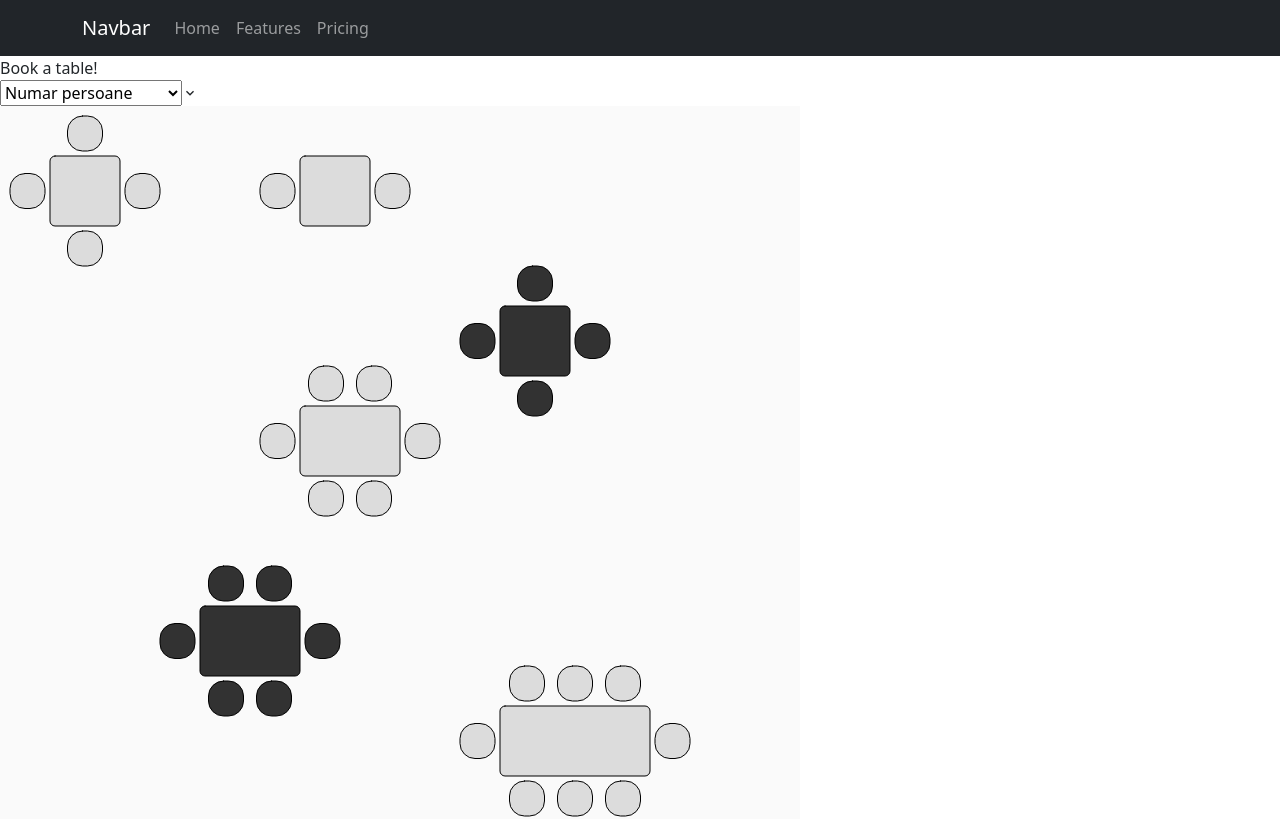
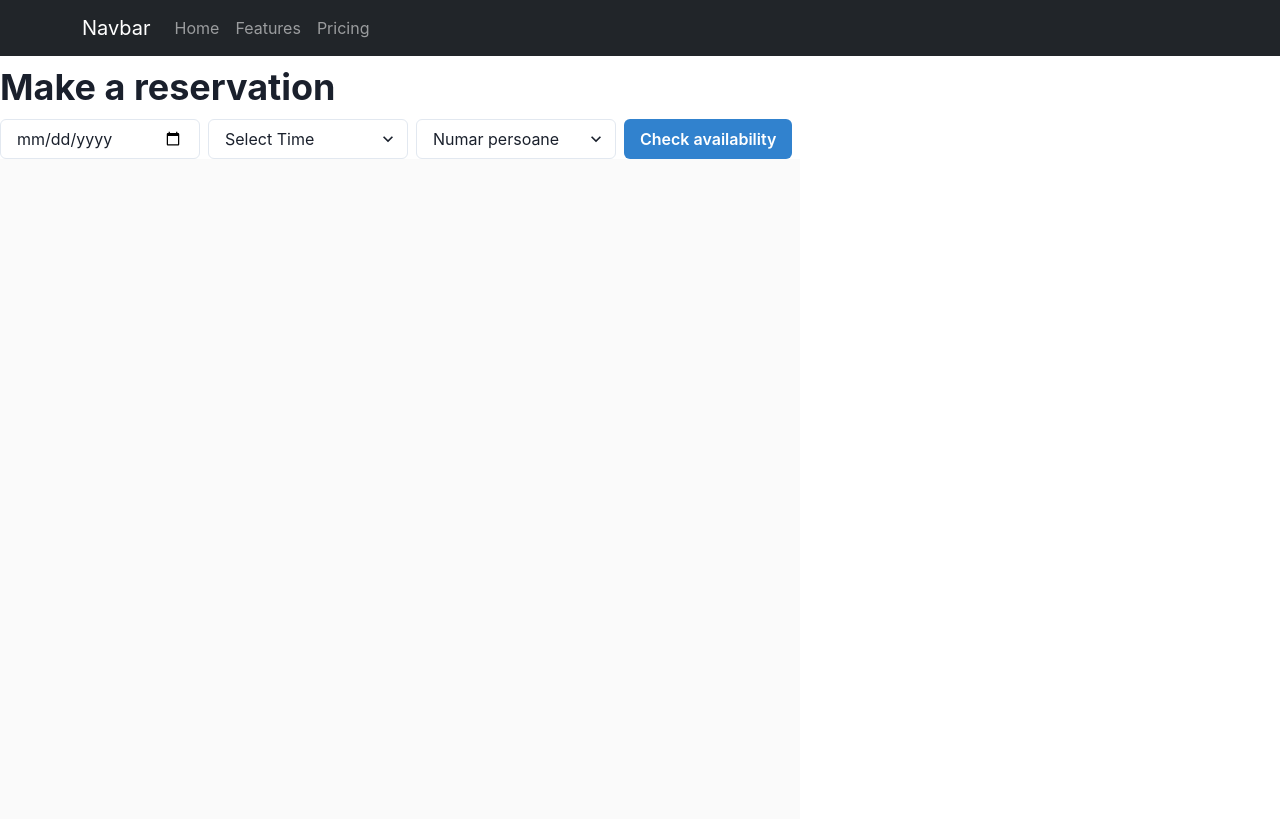
Before and after one commit to mehanix/Restaurant-App, a React (Create React App) app: page /restaurant/1/make-reservation in a window 1280 px wide. Shown: the top 819 px of the page. Built offline with nearby package versions, Linux system fonts and the light colour scheme.

Commit message:
barebones functionality

```diff
--- a/package.json
+++ b/package.json
@@ -3,6 +3,9 @@
   "version": "0.1.0",
   "private": true,
   "dependencies": {
+    "@chakra-ui/react": "^2.4.9",
+    "@emotion/react": "^11.10.5",
+    "@emotion/styled": "^11.10.5",
     "@testing-library/jest-dom": "^5.16.5",
     "@testing-library/react": "^13.4.0",
     "@testing-library/user-event": "^13.5.0",
@@ -12,6 +15,8 @@
     "@types/react-dom": "^18.0.9",
     "bootstrap": "^5.2.3",
     "bootstrap-icons": "^1.10.2",
+    "framer-motion": "^9.0.1",
+    "p5": "^1.5.0",
     "react": "^18.2.0",
     "react-bootstrap": "^2.7.0",
     "react-dom": "^18.2.0",
@@ -45,6 +50,7 @@
     ]
   },
   "devDependencies": {
+    "@types/p5": "^1.5.0",
     "react-router-dom": "^6.5.0"
   }
 }
--- a/src/App.tsx
+++ b/src/App.tsx
@@ -1,3 +1,4 @@
+import { ChakraProvider } from "@chakra-ui/react";
 import React from "react";
 import { BrowserRouter } from "react-router-dom";
 import { toast, ToastContainer } from "react-toastify";
@@ -6,9 +7,9 @@ import NavbarComponent from "./components/NavbarComponent";
 import RoutesProvider from "./routing/RoutesProvider";
 
 function App() {
-
   return (
     <>
+      <ChakraProvider>
         <BrowserRouter>
           <div>
             <NavbarComponent />
@@ -16,6 +17,7 @@ function App() {
           </div>
         </BrowserRouter>
         <ToastContainer position="bottom-right" />
+      </ChakraProvider>
     </>
   );
 }
--- /dev/null
+++ b/src/api.tsx
@@ -0,0 +1 @@
+export const API_URL = "localhost:8080/";
--- a/src/pages/ReservationPage/ReservationPageWrapper.tsx
+++ b/src/pages/ReservationPage/ReservationPageWrapper.tsx
@@ -1,13 +1,40 @@
-import { Select } from "@chakra-ui/react";
+import { Button, Heading, HStack, Input, Select } from "@chakra-ui/react";
 import { Minimap, reservationManager } from "./components/minimap/Minimap";
 
 const Page = () => {
+  const timesList = [...Array(10).keys()].map((x: number) => {
+    return <option value={(x + 8).toString()}>{x + 8}:00</option>;
+  });
+
   return (
     <>
-      Book a table!
+      <Heading mt="10px" size="xl">
+        Make a reservation
+      </Heading>
+      <HStack mt="10px">
+        <Input
+          onChange={() => {
+            reservationManager.setActive(false);
+          }}
+          placeholder="Select Date"
+          size="md"
+          type="date"
+          width="200px"
+          id="reservationDate"
+        />
         <Select
           onChange={() => {
-          reservationManager.update();
+            reservationManager.setActive(false);
+          }}
+          placeholder="Select Time"
+          width="200px"
+          id="reservationTime"
+        >
+          {timesList}
+        </Select>
+        <Select
+          onChange={() => {
+            reservationManager.setActive(false);
           }}
           id="noOfPeople"
           width="200px"
@@ -17,7 +44,25 @@ const Page = () => {
           <option value="4">4</option>
           <option value="6">6</option>
         </Select>
+        <Button
+          colorScheme="blue"
+          onClick={() => {
+            reservationManager.update();
+          }}
+        >
+          Check availability
+        </Button>
+      </HStack>
       <Minimap />
+      <Button
+        onClick={() => {
+          reservationManager.submit();
+        }}
+        mt="10px"
+        colorScheme="blue"
+      >
+        Rezerva
+      </Button>
     </>
   );
 };
--- a/src/pages/ReservationPage/components/minimap/Minimap.tsx
+++ b/src/pages/ReservationPage/components/minimap/Minimap.tsx
@@ -1,6 +1,6 @@
 import p5 from "p5";
 import { useEffect, useRef } from "react";
-import { TableListAPIObject } from "./APIInterfaces";
+import { TableObject } from "./APIInterfaces";
 import { ReservationDataManager } from "./ReservationDataManager";
 import { Table, TableStatus } from "./Table";
 import { TableManager } from "./TableManager";
@@ -8,8 +8,7 @@ import { TableManager } from "./TableManager";
 let myP5: p5;
 export let tableManager: TableManager;
 export let reservationManager: ReservationDataManager;
-const DemoTables: TableListAPIObject = {
-  tables: [
+const DemoTables: TableObject[] = [
   {
     x: 50,
     y: 50,
@@ -52,15 +51,20 @@ const DemoTables: TableListAPIObject = {
     id: 6,
     status: TableStatus.UNAVAILABLE,
   },
-  ],
+];
+
+const getTableMapFromRequest = async () => {
+  // req la harta
+  return DemoTables; // it will be replaced by the response of the call
 };
 
 export const Minimap = () => {
   const divRef = useRef<any>(null);
   const s = (s: any) => {
-    s.setup = () => {
+    s.setup = async () => {
       s.createCanvas(800, 800);
-      tableManager = new TableManager(DemoTables);
+      const tableMap = await getTableMapFromRequest();
+      tableManager = new TableManager(tableMap);
       reservationManager = new ReservationDataManager();
     };
 
@@ -68,10 +72,15 @@ export const Minimap = () => {
     s.draw = () => {
       s.background(250);
       s.fill(255);
+      if (reservationManager.active) {
         tableManager.displayTables();
+      }
     };
 
     s.mousePressed = () => {
+      if (!reservationManager.active) {
+        return;
+      }
       tableManager.checkIfClicked();
     };
   };
--- a/src/pages/ReservationPage/components/minimap/ReservationDataManager.ts
+++ b/src/pages/ReservationPage/components/minimap/ReservationDataManager.ts
@@ -1,15 +1,49 @@
-import { myP5 } from "./Minimap";
+import { Minimap, myP5 } from "./Minimap";
+import { TableManager } from "./TableManager";
 
 export class ReservationDataManager {
   selectedNumberOfPeople: number;
+  reservationDate: string;
+  reservationTime: number;
+  active: boolean;
   constructor() {
     this.selectedNumberOfPeople = 0;
+    this.active = false;
+    this.reservationDate = "";
+    this.reservationTime = 0;
   }
 
   update() {
-    let a = myP5.select("#noOfPeople");
-    if (a) {
-      this.selectedNumberOfPeople = a.value() as number;
+    let noOfPeople = myP5.select("#noOfPeople");
+    let reservationTime = myP5.select("#reservationTime");
+    let reservationDate = myP5.select("#reservationDate");
+
+    if (noOfPeople) {
+      this.selectedNumberOfPeople = noOfPeople.value() as number;
     }
+    if (reservationDate) {
+      this.reservationDate = reservationDate.value() as string;
+    }
+    if (reservationTime) {
+      this.reservationTime = reservationTime.value() as number;
+    }
+
+    if (
+      this.selectedNumberOfPeople == 0 ||
+      this.reservationDate == "" ||
+      this.reservationTime == 0
+    ) {
+      alert("Trebuie selectate toate cele 3 campuri!");
+      return;
+    }
+
+    this.setActive(true);
+  }
+  setActive(value: boolean) {
+    this.active = value;
+  }
+
+  submit() {
+    console.log(TableManager.tableSelection);
   }
 }
--- a/src/pages/ReservationPage/components/minimap/TableManager.ts
+++ b/src/pages/ReservationPage/components/minimap/TableManager.ts
@@ -1,15 +1,15 @@
-import { TableListAPIObject } from "./APIInterfaces";
+import { TableObject } from "./APIInterfaces";
 import { reservationManager } from "./Minimap";
 import { Table, TableStatus } from "./Table";
 
 export class TableManager {
-  tables: Table[];
-  tableSelection: Table[];
+  static tables: Table[];
+  static tableSelection: Table[];
 
-  constructor(apiData: TableListAPIObject) {
-    this.tables = [];
-    this.tableSelection = [];
-    for (let tableData of apiData.tables) {
+  constructor(apiData: TableObject[]) {
+    TableManager.tables = [];
+    TableManager.tableSelection = [];
+    for (let tableData of apiData) {
       let newTable = new Table({
         x: tableData.x,
         y: tableData.y,
@@ -17,17 +17,17 @@ export class TableManager {
         id: tableData.id,
         status: tableData.status,
       });
-      this.tables.push(newTable);
+      TableManager.tables.push(newTable);
     }
   }
 
   displayTables() {
-    for (let table of this.tables) {
+    for (let table of TableManager.tables) {
       table.display();
     }
   }
   checkIfClicked() {
-    for (let table of this.tables) {
+    for (let table of TableManager.tables) {
       table.checkIfClicked();
     }
   }
@@ -57,7 +57,7 @@ export class TableManager {
 
   findTable(id: number): Table | null {
     let foundTable = null;
-    for (let table of this.tables) {
+    for (let table of TableManager.tables) {
       if (table.id == id) {
         foundTable = table;
       }
@@ -67,17 +67,17 @@ export class TableManager {
 
   computeTableSelection() {
     let tableSelection = [];
-    for (let table of this.tables) {
+    for (let table of TableManager.tables) {
       if (table.status == TableStatus.SELECTED) {
         tableSelection.push(table);
       }
     }
-    this.tableSelection = tableSelection;
+    TableManager.tableSelection = tableSelection;
   }
 
   currentlySelectedTablesCapacity() {
     let sum = 0;
-    for (let table of this.tableSelection) {
+    for (let table of TableManager.tableSelection) {
       sum += table.numberOfSeats;
     }
     return sum;
```
Also changed, not shown: src/pages/ReservationPage/components/minimap/APIInterfaces.ts (+9 -3 lines), tsconfig.json (+3 -8 lines), 1 other file (tests, documents, lock files or other folders). Lines whose indentation alone changed are shown as unchanged.
